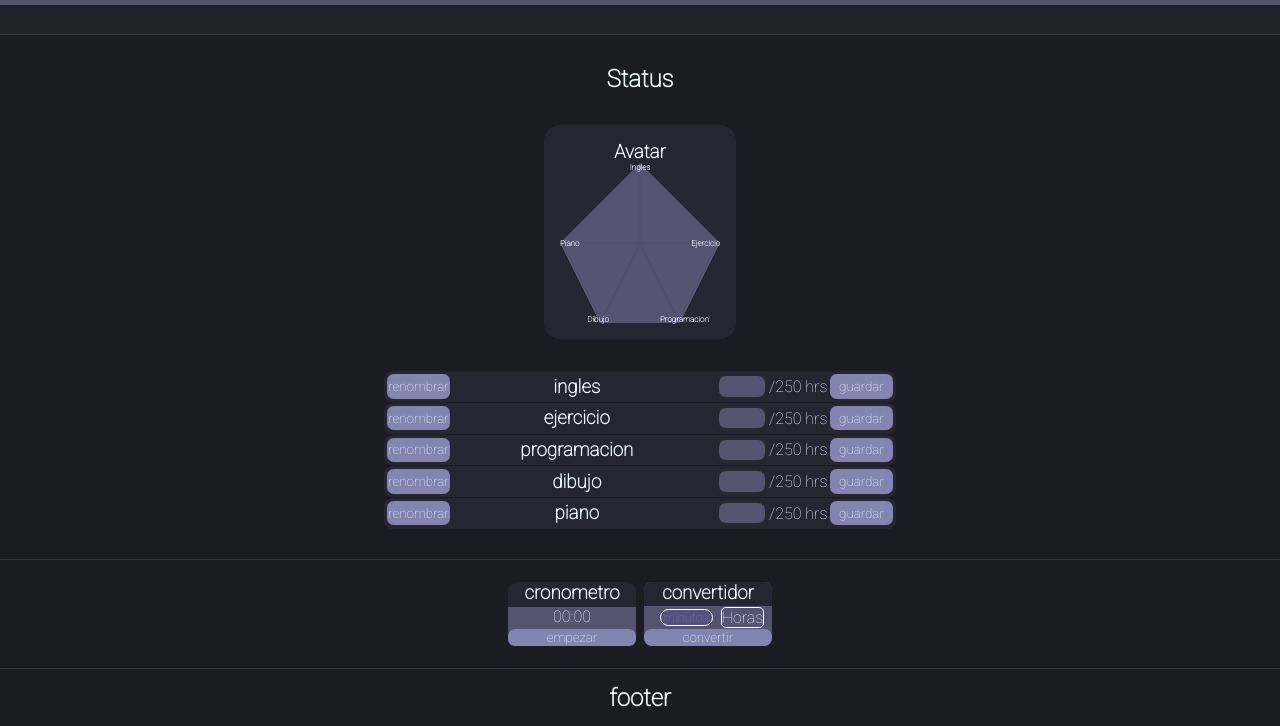
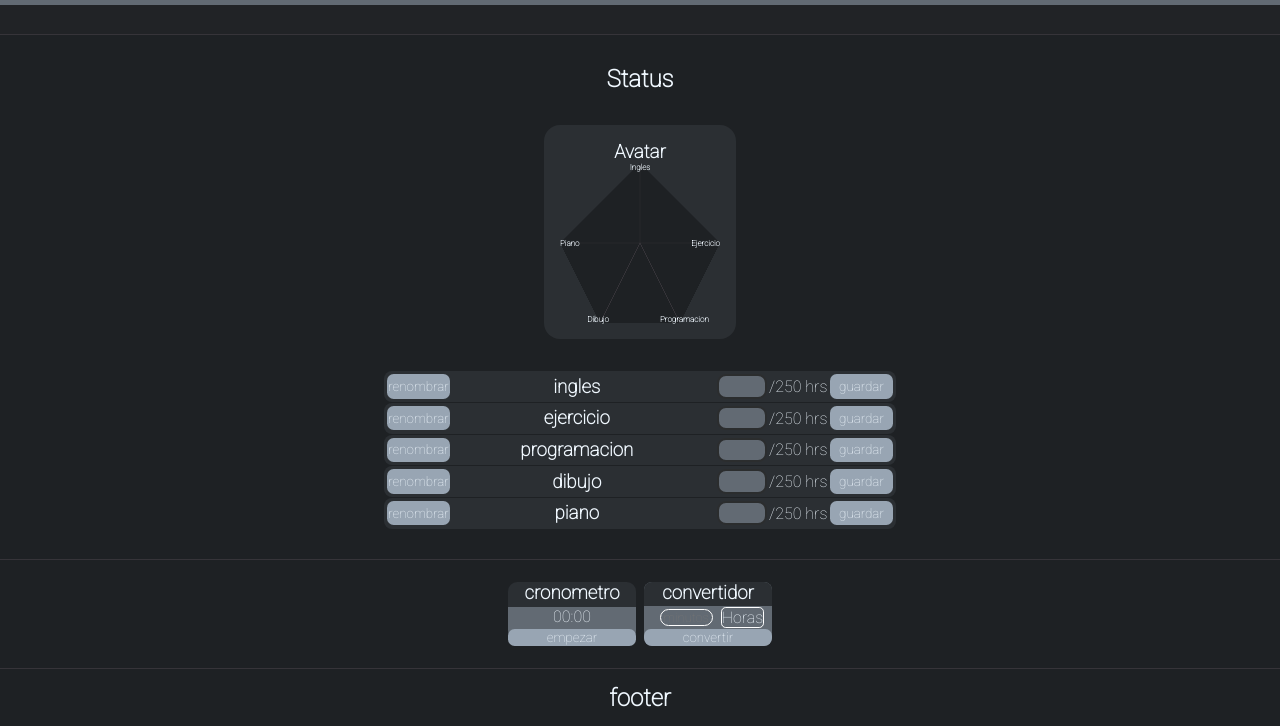
Before and after one commit to sedarmek/status-skills, a plain HTML site: page index.html in a window 1280 px wide. Shown: the part 74-800 px from the top of the page. Drawn offline with Linux system fonts and the light colour scheme.

Commit message:
se cambia la paleta de colore del index

```diff
--- a/css/index-styles.css
+++ b/css/index-styles.css
@@ -2,28 +2,34 @@
 :root{
     --bgcolor-body: transparent;
     --bgcolor-main-container: #363439;
+    --color-oscuro1: #212326;
+    --color-oscuro2: #1E2124;
+    --color-oscuro3: #2B2F33;
+    --color-base: #626A73;
+    --color-claro: #98A5B3;
+
     /* header */
-    --bgcolor-header-principal: #1f2228;
-    --bgcolor-header-menu: #545470;
-    --bgcolor-header-menu-li: #8484B0;
+    --bgcolor-header-principal: var(--color-oscuro1);/*color oscuro 1*/
+    --bgcolor-header-menu: var(--color-base);/*color base*/
+    --bgcolor-header-menu-li: var(--color-claro);/*color claro*/
     /* main */
-    --bgcolor-main-principal: #1b1b24;
-    --bgcolor-container-avatar: #262633;
+    --bgcolor-main-principal: var(--color-oscuro2);/*color oscuro 2*/
+    --bgcolor-container-avatar: var(--color-oscuro3);/*color oscuro 3*/
     --canvas-width: 10em;
     --canvas-height: 10em;
-    --bgcolor-skill: #262633;
-    --bgcolor-skill-input: #545470;
+    --bgcolor-skill: var(--color-oscuro3);/*color oscuro 3*/
+    --bgcolor-skill-input: var(--color-base);/*color base*/
     /* aside */
-    --bgcolor-aside-principal: #1b1b24;
-    --bgcolor-container-cron-h3: #262633;
-    --bgcolor-container-cron-p: #545470;
-    --bgcolor-button: #8484B0;
-    --bgcolor-container-convert: #545470;
-    --bgcolor-container-convert-h3: #262633;
-    --bgcolor-container-convert-input: #555185ca;
-    --bgcolor-container-convert-p: #545470;
+    --bgcolor-aside-principal: var(--color-oscuro2);/*color oscuro 2*/
+    --bgcolor-container-cron-h3: var(--color-oscuro3);/*color oscuro 3*/
+    --bgcolor-container-cron-p: var(--color-base);/*color base*/
+    --bgcolor-button: var(--color-claro);/*color claro*/
+    --bgcolor-container-convert: var(--color-base);/*color base*/
+    --bgcolor-container-convert-h3: var(--color-oscuro3);/*color oscuro 3*/
+    --bgcolor-container-convert-input: var(--color-base);/*color base*/
+    --bgcolor-container-convert-p: var(--color-base);/*color base*/
     /* footer */
-    --bgcolor-footer-principal: #1b1b24;
+    --bgcolor-footer-principal: var(--color-oscuro2);/*color oscuro 2*/
 }
 *{
     color: aliceblue;
--- a/js/canvas-skills.js
+++ b/js/canvas-skills.js
@@ -124,7 +124,7 @@ Task:
 
         if (canvas.getContext){
             //pentagono
-            ctx_base.fillStyle = '#545470';
+            ctx_base.fillStyle = '#1E2124';
             ctx_base.beginPath();
             ctx_base.moveTo(xCanvasCenter, 0);
             ctx_base.lineTo(xCanvasMax, yCanvasCenter);
@@ -134,7 +134,7 @@ Task:
             ctx_base.fill();
             ctx_base.closePath();
             //lineas
-            ctx_base.fillStyle = 'rgba(0,0,150, 0.1)';
+            ctx_base.fillStyle = '#363439';
             ctx_base.beginPath();
             ctx_base.fillRect(xCanvasCenter, yCanvasCenter-(lineLenght/2),xCanvasMax/2, lineLenght);//x+
             ctx_base.fillRect(xCanvasCenter, yCanvasCenter-(lineLenght/2),-xCanvasMax/2, lineLenght);//x-
@@ -156,7 +156,7 @@ Task:
     function drawSkillsCurrent(){
         convertValueToCanvasPosition();
         if (canvas.getContext){
-            ctx.fillStyle = '#8484B0';
+            ctx.fillStyle = '#626A73';
             ctx.beginPath();
             ctx.clearRect(0,0,xCanvasMaxCurrent,yCanvasMaxCurrent);
             ctx.lineTo(xCanvasCenterCurrent, sk1yConverted);//
```
